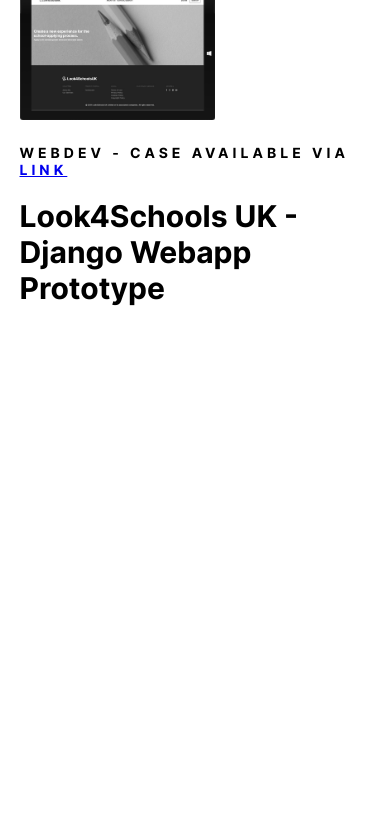
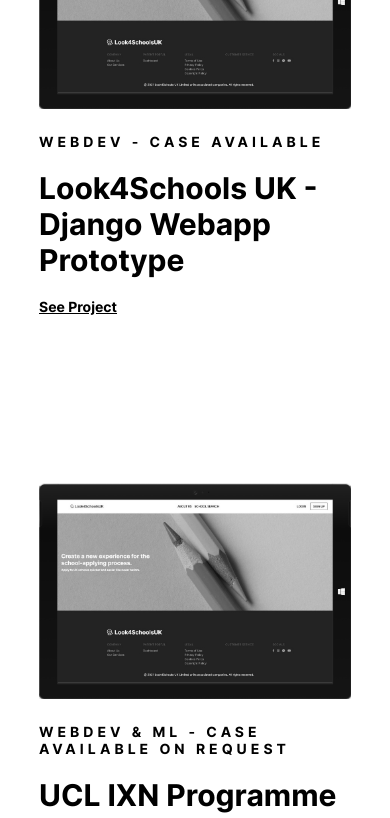
Before and after one commit to jhtkoo0426/Portfolio-v1, a React (Create React App) app: page / in a window 390 px wide. Shown: the part 1120-1938 px from the top of the page. Built offline with nearby package versions, Linux system fonts and the light colour scheme.

Commit message:
Added more mobile responsiveness (<480px)

```diff
--- a/src/components/PageSection.js
+++ b/src/components/PageSection.js
@@ -1,6 +1,6 @@
-const PageSection = ({ id, children }) => {
+const PageSection = ({ id, children, extra_class }) => {
     return (
-        <section className="page-section" id={id}>
+        <section className={`page-section ${extra_class}`} id={id}>
             { children }
         </section>
     )
--- a/src/css/app.css
+++ b/src/css/app.css
@@ -149,7 +149,7 @@
 }
 
 .guide {
-    width: 70%;
+    width: 80%;
     position: absolute;
     bottom: 15%;
     display: flex;
@@ -206,9 +206,10 @@
     .guide { width: 90%; font-size: 14px; }
     .guide-line { height: 70px; }
 
-    #l4s-proj-subtitle, #autofaq-proj-subtitle, #okane-proj-subtitle {
-        font-size: 14px;
-    }
+    #l4s-proj-subtitle, #autofaq-proj-subtitle, #okane-proj-subtitle { font-size: 14px; }
+
+    .project-box { height: 200px; margin: 20px 0; }
+    .project-box:hover { transform: translateY(0); }
 }
 
 /* Custom, iPhone Retina */
--- a/src/css/components.css
+++ b/src/css/components.css
@@ -3,10 +3,25 @@
     width: 100%;
     min-height: 100vh;
     height: auto;
-    padding: 0 15%;
+    padding: 0 10%;
     display: flex;
     flex-direction: column;
     justify-content: center;
+}
+
+/* The CSS of page-sections for work showcases are slightly different
+   to that of standard page-sections */
+.page-section.ps-work-showcase {
+    min-height: auto;
+    margin: 20vh 0;
+}
+
+/* Styling Link component in work showcase */
+.page-section.ps-work-showcase > a {
+    margin-top: 20px;
+    font-family: 'InterBold';
+    font-size: 14px;
+    color: var(--black);
 }
 
 .page-section > .section-title {
@@ -21,7 +36,7 @@
 }
 
 .section-img {
-    width: 50vw;
+    width: 100%;
     height: auto;
     filter: grayscale(100%);
     transition: all 1s;
@@ -42,7 +57,7 @@
     position: fixed;
     width: 100vw;
     height: 80px;
-    padding: 0 15%;
+    padding: 0 10%;
     display: flex;
     justify-content: space-between;
     align-items: center;
@@ -96,7 +111,7 @@
 .botnav {
     width: 100%;
     height: 200px;
-    padding: 0 15%;
+    padding: 0 10%;
     display: flex;
     flex-direction: column;
     justify-content: center;
@@ -140,7 +155,6 @@
 
 /* Extra Small Devices, Phones */
 @media only screen and (max-width: 480px) {
-    .page-section { padding: 0 5%; }
     .page-section > .section-title { font-size: 30px; }
     .page-section > .section-subtitle { font-size: 14px; }
 
--- a/src/pages/Home.js
+++ b/src/pages/Home.js
@@ -34,37 +34,34 @@
             </ScrollContainer>
             {/* TODO: Add "check out featured works" guided link. */}
 
-            <PageSection id={"l4s-section"}>
-                <SectionContent classes={"l4s-proj-showcase"}>
-                <SectionImage source={l4s_landing} id={"l4s-proj-img"}></SectionImage>
+            <PageSection extra_class={"ps-work-showcase"}>
+                <SectionContent classes={"proj-showcase"}>
+                    <SectionImage source={l4s_landing} id={"l4s-proj-img"}></SectionImage>
                 </SectionContent>
-                <SectionTitle id={"l4s-proj-subtitle"}>Webdev - case available via <Link to="work">link</Link></SectionTitle>
+                <SectionTitle id={"l4s-proj-subtitle"}>Webdev - Case available</SectionTitle>
                 <SectionTitle id={"l4s-proj-title"}>Look4Schools UK - Django Webapp Prototype </SectionTitle>
-                {/* TODO: Add link to view details of project */}
+                <Link to="work">See Project</Link>
             </PageSection>
 
-
-            <PageSection id={"autofaq-section"}>
-                <SectionContent classes={"autofaq-proj-showcase"}>
-                <SectionImage source={l4s_landing} id={"autofaq-proj-img"}></SectionImage>
+            <PageSection extra_class={"ps-work-showcase"}>
+                <SectionContent classes={"proj-showcase"}>
+                    <SectionImage source={l4s_landing} id={"autofaq-proj-img"}></SectionImage>
                 </SectionContent>
-                <SectionTitle id={"autofaq-proj-subtitle"}>Web Development/Machine Learning - case available
+                <SectionTitle id={"autofaq-proj-subtitle"}>Webdev & ML - Case available
                 on request
                 </SectionTitle>
                 <SectionTitle id={"autofaq-proj-title"}>UCL IXN Programme - AutoFAQ Webapp</SectionTitle>
-                {/* TODO: Add link to view details of project */}
             </PageSection>
 
-            <PageSection id={"okane-section"}>
-                <SectionContent classes={"okane-proj-showcase"}>
-                <SectionImage source={l4s_landing} id={"okane-proj-img"}></SectionImage>
+            <PageSection extra_class={"ps-work-showcase"}>
+                <SectionContent classes={"proj-showcase"}>
+                    <SectionImage source={l4s_landing} id={"okane-proj-img"}></SectionImage>
                 </SectionContent>
-                <SectionTitle id={"okane-proj-subtitle"}>Algorithms & Trading - case available via link</SectionTitle>
-                <SectionTitle id={"okane-proj-title"}>Okane - Personal Featured Project</SectionTitle>
-                {/* TODO: Add link to view details of project */}
+                <SectionTitle id={"okane-proj-subtitle"}>Algorithms & Trading - Case available</SectionTitle>
+                <SectionTitle id={"okane-proj-title"}>Personal Featured Project - Okane</SectionTitle>
+                <Link to="work">See Project</Link>
             </PageSection>
 
-            {/* hi */}
 
             <PageSection id={"other-projects-section"}>
                 <SectionTitle>
```
